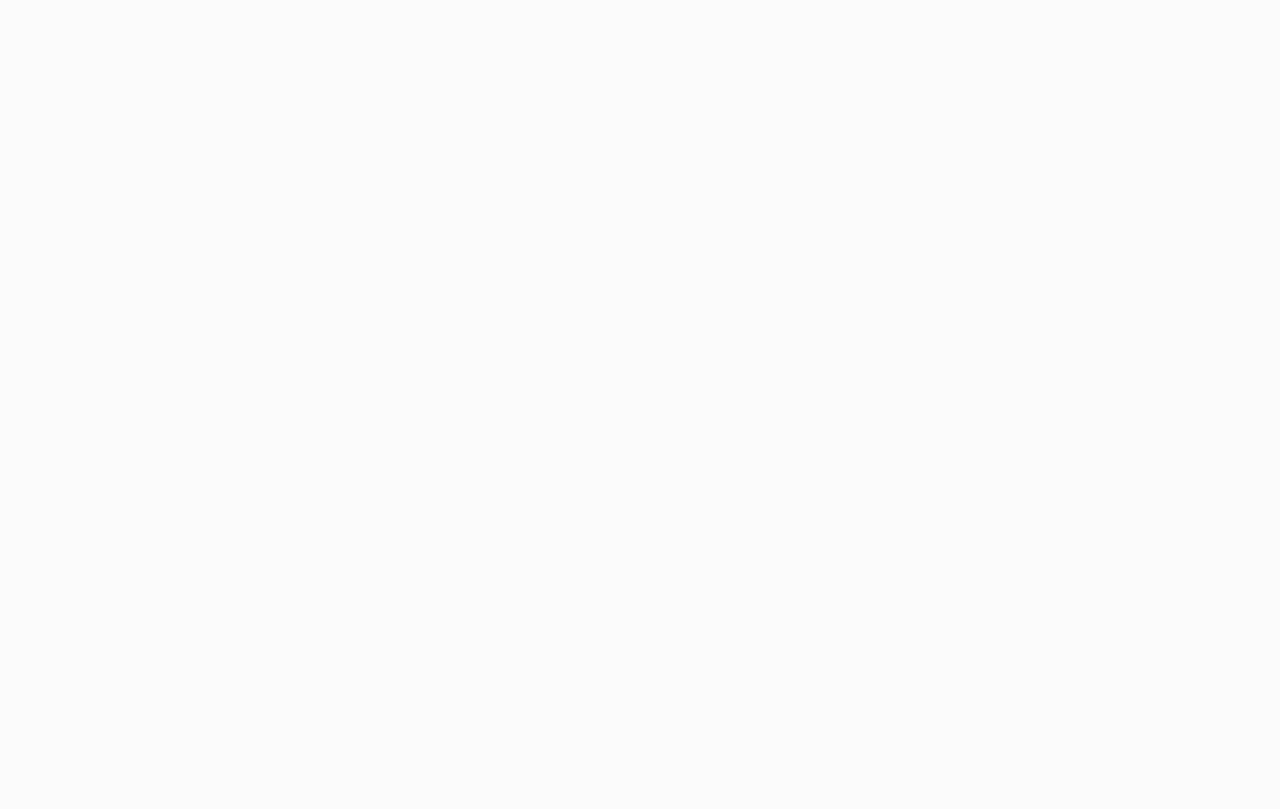
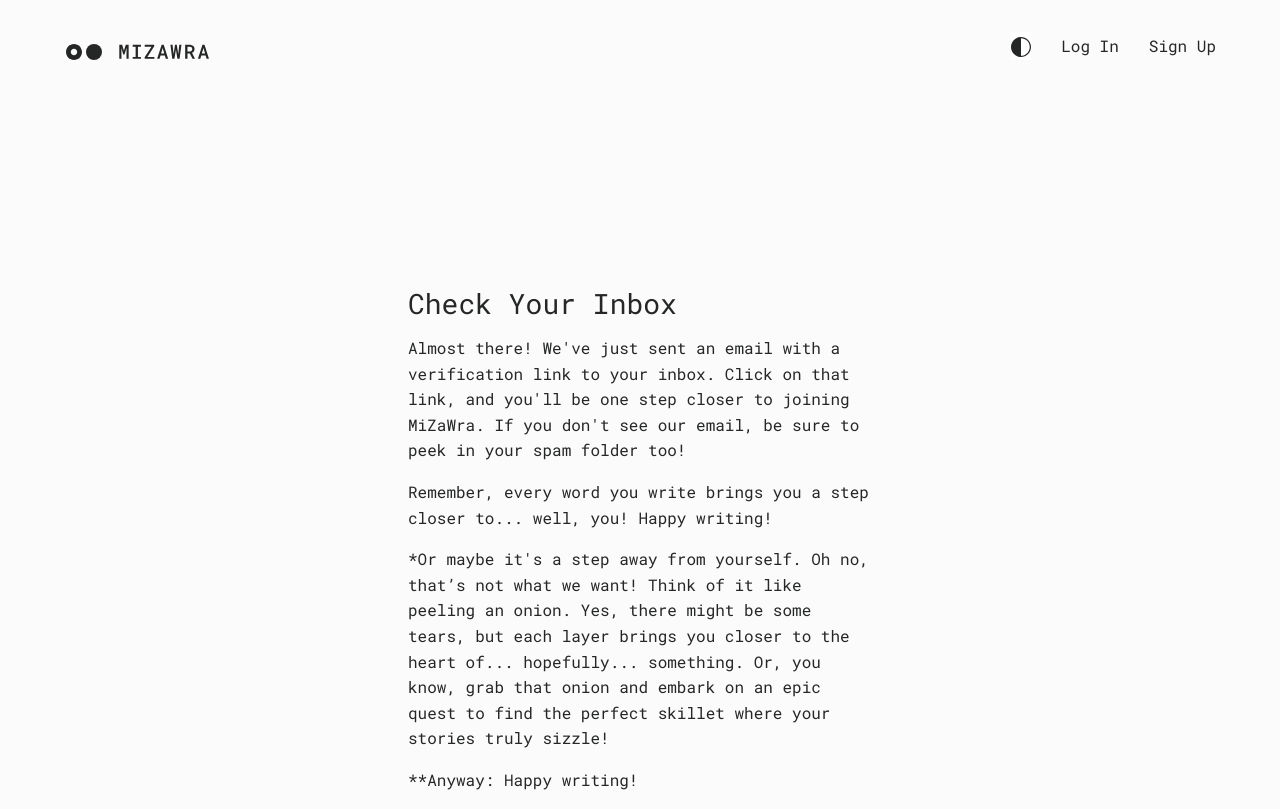
Before and after one commit to Himynameismarco/vue-MiZaWra-test, a Vue app: page /forgotPassword/emailSent in a window 1280 px wide. Before the commit this address had no page. Built offline with nearby package versions, Linux system fonts and the light colour scheme.

Commit message:
improve forgot password logic and add two extra pages

```diff
--- a/src/router/index.ts
+++ b/src/router/index.ts
@@ -37,12 +37,22 @@
     {
       path: '/forgotPassword',
       name: 'forgotPassword',
-      component: () => import('../views/ForgotPassword.vue')
+      component: () => import('../views/ForgotPasswordView.vue')
+    },
+    {
+      path: '/forgotPassword/emailSent',
+      name: 'forgotPasswordEmailSent',
+      component: () => import('../views/ForgotPasswordEmailSentView.vue')
     },
     {
       path: '/setNewPassword',
       name: 'setNewPassword',
-      component: () => import('../views/ForgotPasswordNewPassword.vue')
+      component: () => import('../views/ForgotPasswordNewPasswordView.vue')
+    },
+    {
+      path: '/forgotPassword/success',
+      name: 'forgotPasswordSuccess',
+      component: () => import('../views/ForgotPasswordSuccessView.vue')
     },
     {
       path: '/selectSubmodes/:mode', // :mode dynamic segment of the rout
--- /dev/null
+++ b/src/views/ForgotPasswordEmailSentView.vue
@@ -0,0 +1,22 @@
+<script setup lang="ts">
+  import NavBarLoggedOut from '../components/NavBarLoggedOut.vue'
+</script>
+
+<template>
+  <NavBarLoggedOut />
+  <div class="wrapper-logged-out">
+    <div class="content">
+      <div class="heading">
+        <h1 class="heading-logged-out">Check Your Inbox</h1>
+        <p>Almost there! We've just sent an email with a verification link to your inbox. Click on that link, and you'll be one step closer to joining MiZaWra. If you don't see our email, be sure to peek in your spam folder too!</p>
+        <p>Remember, every word you write brings you a step closer to... well, you! Happy writing!</p>
+        <p>*Or maybe it's a step away from yourself. Oh no, that’s not what we want! Think of it like peeling an onion. Yes, there might be some tears, but each layer brings you closer to the heart of... hopefully... something. Or, you know, grab that onion and embark on an epic quest to find the perfect skillet where your stories truly sizzle!</p>
+        <p>**Anyway: Happy writing!</p>
+      </div>
+    </div>
+  </div>
+</template>
+
+<style scoped>
+
+</style>
--- a/src/views/ForgotPasswordNewPassword.vue
+++ b/src/views/ForgotPasswordNewPasswordView.vue
@@ -6,12 +6,15 @@
 
 const { password, passwordConfirmation, passwordError, validatePassword } = usePasswordValidation();
 const route = useRoute();
+const router = useRouter();
 
 function handleSubmit() {
     if (validatePassword()) {
         apiClient.post("/savePassword", {
             password: password.value,
             tokenId: route.query.token
+        }).then(()=>{
+            router.push("/forgotPassword/success");
         });
     }
 }
@@ -26,7 +29,7 @@
         <h1 class="heading-logged-out">Set New Password</h1>
         <h3 class="heading-logged-out">It must be at least 8 characters long, contain at least three digits and a special character.</h3>
       </div>
-      <form class="forms" @submit.prevent="handleSubmit"> <!-- TODO @submit -->
+      <form class="forms" @submit.prevent="handleSubmit">
         <label for="password">Password</label>
         <input type="password" id="password" name="password" v-model="password">
         <label for="password">Password Confirmation</label>
--- /dev/null
+++ b/src/views/ForgotPasswordSuccessView.vue
@@ -0,0 +1,19 @@
+<script setup lang="ts">
+  import NavBarLoggedOut from '../components/NavBarLoggedOut.vue'
+</script>
+
+<template>
+  <NavBarLoggedOut />
+  <div class="wrapper-logged-out">
+    <div class="content">
+      <div class="heading">
+        <h1 class="heading-logged-out">Password Reset Successful</h1>
+        <p>Your password has been successfully updated! You're all set to log in and continue your journey with MiZaWra. Dive back in and explore where your writing takes you next. </p>
+      </div>
+    </div>
+  </div>
+</template>
+
+<style scoped>
+
+</style>
--- a/src/views/ForgotPassword.vue
+++ b/src/views/ForgotPasswordView.vue
@@ -1,14 +1,18 @@
 <script setup lang="ts">
     import { ref } from "vue";
+    import { useRouter } from 'vue-router';
     import NavBarLoggedOut from '../components/NavBarLoggedOut.vue'
     import apiClient from '../services/apiService';
 
     const email = ref('');
+    const router = useRouter();
 
     async function resetPassword() {
         if(email && email !== '') {
             await apiClient.post("/forgetPassword?email=" + email.value)
-            .catch((error)=>{
+            .then(() => {
+                router.push("/forgotPassword/emailSent")
+            }).catch((error) => {
                 if (error.response.status == 404) {
                     document.querySelector("#err-incorrect-pw").style.display = "block";
                 }
```
